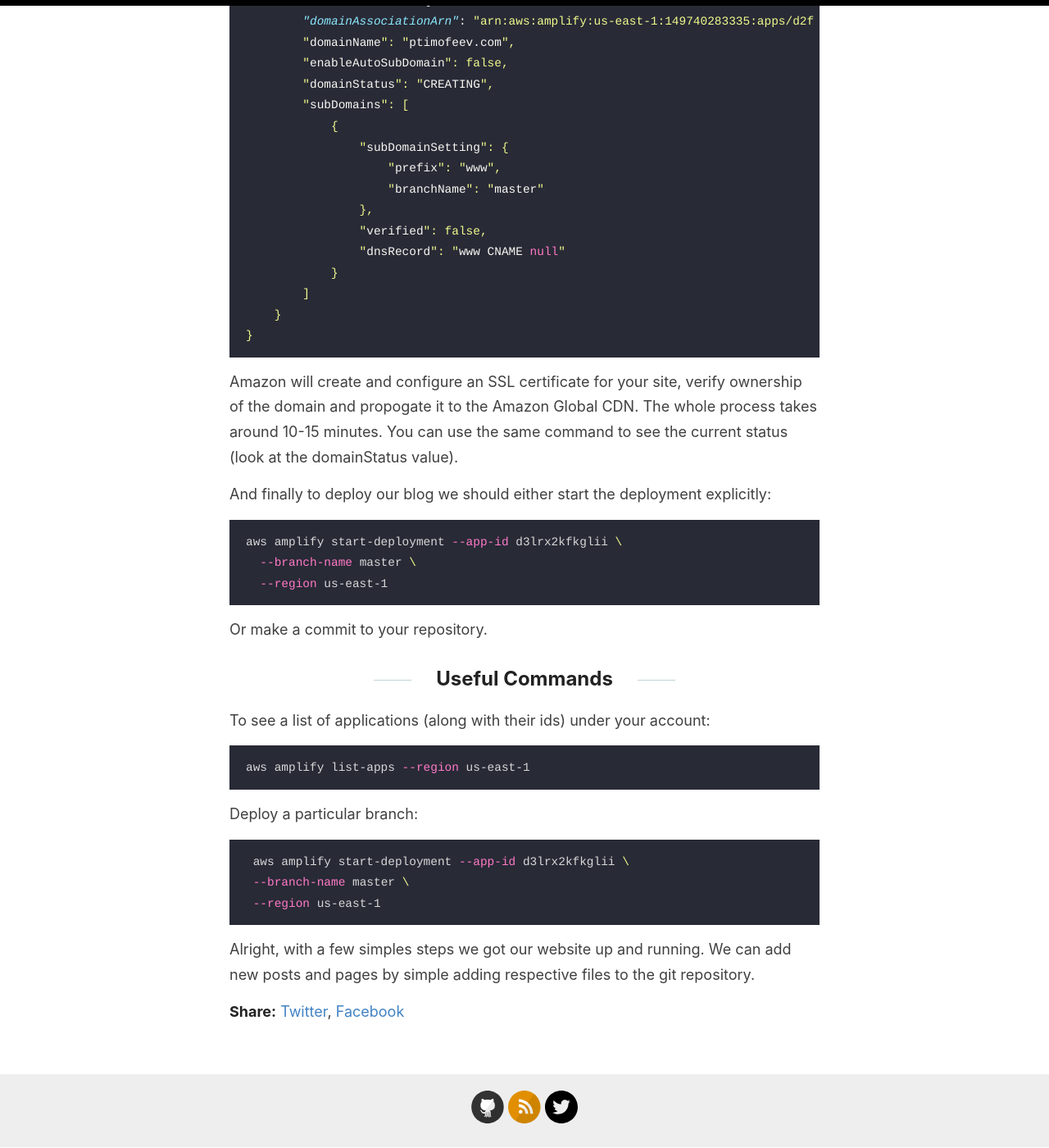
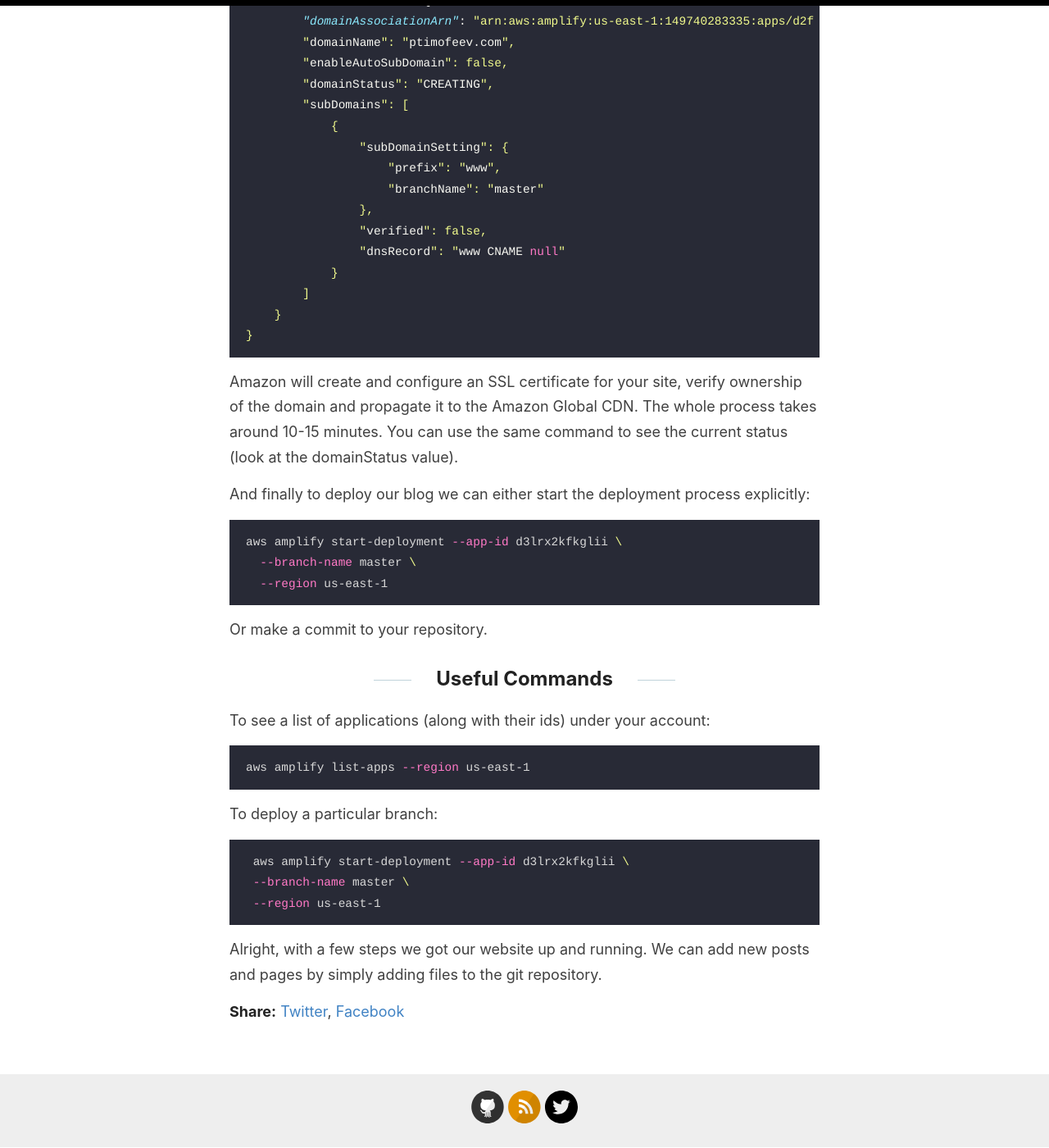
Before and after one commit to ptcodes/ptcodes.github.io, a Jekyll site: the page built from _posts/2020-05-28-static-blog-with-jekyll-and-amazon-amplify.md, in a window 1280 px wide and 1400 px high, scrolled down 4780 px. Shown: the whole window at 82% size. Built offline with Jekyll 4.4.1, drawn with Linux system fonts in a browser that asks for light colours; comment, search, counter and statistics services are not loaded; some of the changed text lies outside the part shown.

Commit message:
fix typos

````diff
--- a/_posts/2020-05-28-static-blog-with-jekyll-and-amazon-amplify.md
+++ b/_posts/2020-05-28-static-blog-with-jekyll-and-amazon-amplify.md
@@ -163,9 +163,9 @@ Output:
 }
 ```
 
-Amazon will create and configure an SSL certificate for your site, verify ownership of the domain and propogate it to the Amazon Global CDN. The whole process takes around 10-15 minutes. You can use the same command to see the current status (look at the domainStatus value).
+Amazon will create and configure an SSL certificate for your site, verify ownership of the domain and propagate it to the Amazon Global CDN. The whole process takes around 10-15 minutes. You can use the same command to see the current status (look at the domainStatus value).
 
-And finally to deploy our blog we should either start the deployment explicitly:
+And finally to deploy our blog we can either start the deployment process explicitly:
 ```bash
 aws amplify start-deployment --app-id d3lrx2kfkglii \
   --branch-name master \
@@ -181,11 +181,11 @@ To see a list of applications (along with their ids) under your account:
 aws amplify list-apps --region us-east-1
 ```
 
-Deploy a particular branch:
+To deploy a particular branch:
 ```bash
  aws amplify start-deployment --app-id d3lrx2kfkglii \
  --branch-name master \
  --region us-east-1
 ```
 
-Alright, with a few simples steps we got our website up and running. We can add new posts and pages by simple adding respective files to the git repository.
+Alright, with a few steps we got our website up and running. We can add new posts and pages by simply adding files to the git repository.
````
Also changed, not shown: other parts of _posts/2020-05-28-static-blog-with-jekyll-and-amazon-amplify.md (+1 -1 lines).
